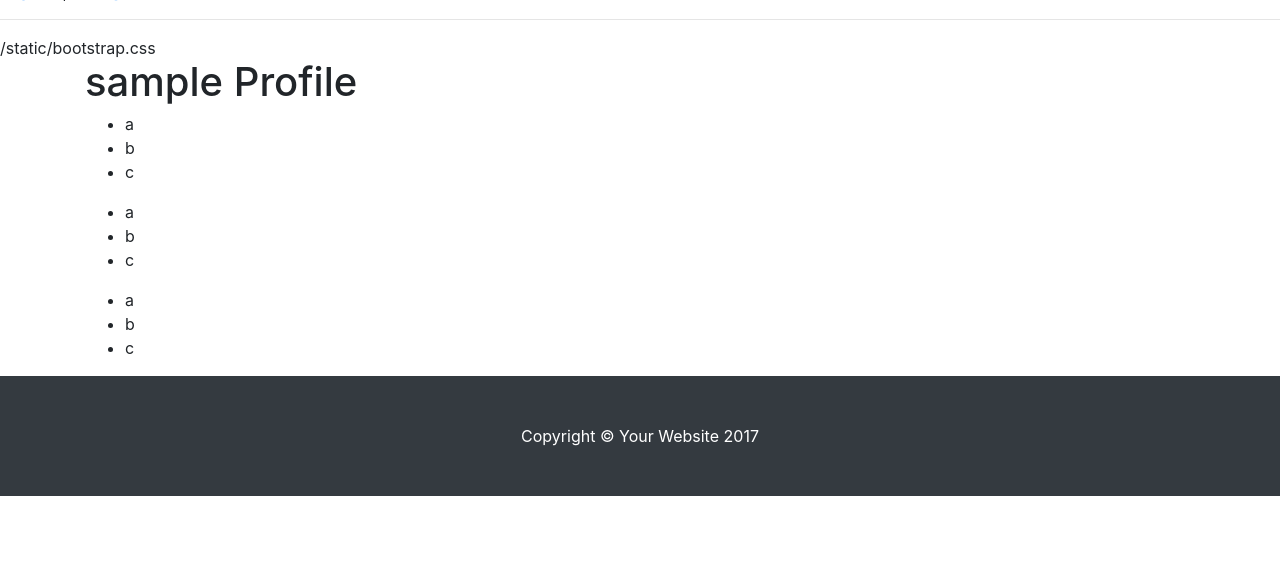
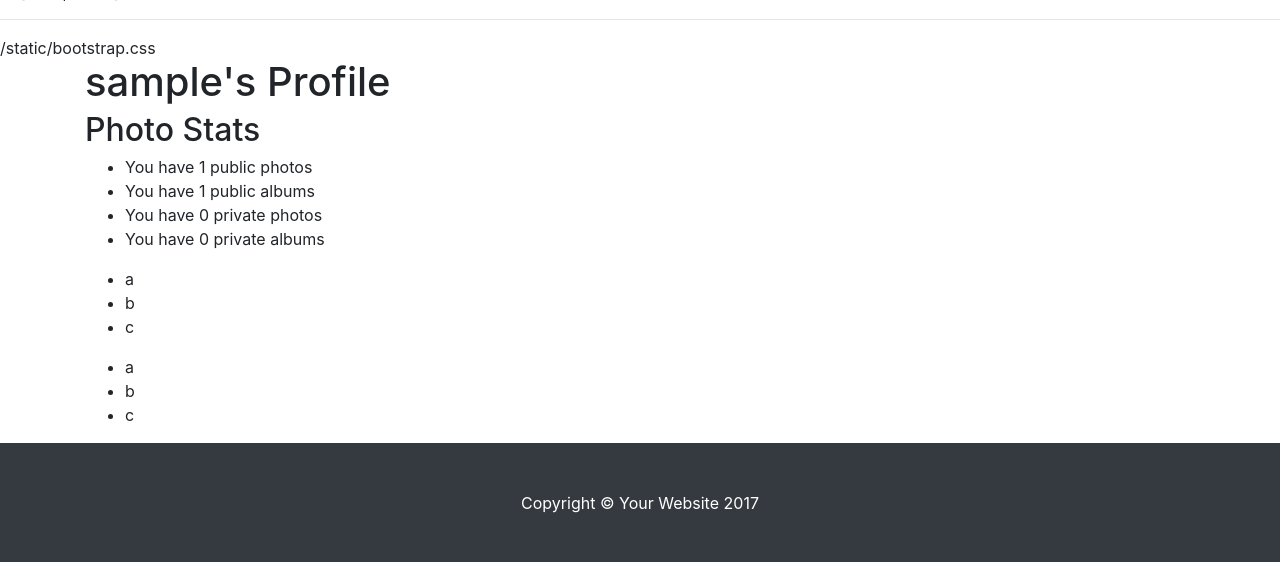
Before and after one commit to RJB888/django-imager, a Django app: page /profile in a window 1280 px wide. Shown: the part 61-623 px from the top of the page. Run offline with Django 3.2, Linux system fonts and the light colour scheme; a user stored in the database is signed in; tables that the repository leaves empty hold one stand-in row (values such as "Sample post"); some libraries are stand-ins or nearby versions.

Commit message:
edited models to add related name, worked on profile view to show stats about a users photos and albums

```diff
--- a/imagersite/imager_images/models.py
+++ b/imagersite/imager_images/models.py
@@ -20,7 +20,7 @@ class Photo(models.Model):
     date_modified = models.DateField(auto_now=True)
     date_published = models.DateField(auto_now_add=True)  # should set this to auto pop when published is set to public
     published = models.CharField(max_length=15, choices=PUBLISHED_CHOICES)
-    user = models.ForeignKey(ImagerProfile, on_delete=models.CASCADE)
+    user = models.ForeignKey(ImagerProfile, on_delete=models.CASCADE, related_name='photos')
     image = models.ImageField(upload_to='images', null=True)
 
 
@@ -33,9 +33,9 @@ class Album(models.Model):
     date_modified = models.DateField(auto_now=True)
     date_published = models.DateField(auto_now_add=True)
     published = models.CharField(max_length=15, choices=PUBLISHED_CHOICES)
-    user = models.ForeignKey(ImagerProfile, on_delete=models.CASCADE)
-    photo = models.ManyToManyField(Photo, blank=True)
-    cover = models.ForeignKey(Photo, related_name='+', blank=True)
+    user = models.ForeignKey(ImagerProfile, on_delete=models.CASCADE, related_name='album')
+    photo = models.ManyToManyField(Photo, blank=True, related_name='album')
+    cover = models.ForeignKey(Photo, related_name='cover', blank=True)
 
 
 # new stuff
--- a/imagersite/imager_profile/models.py
+++ b/imagersite/imager_profile/models.py
@@ -41,6 +41,6 @@ class ImagerProfile(models.Model):
         """."""
         return self.user.is_active
 
-    def __repr__(self):
-        """."""
-        print(self.user.first_name + ', ' + self.bio)
+    # def __repr__(self):
+    #     """."""
+    #     print(self.user.first_name + ', ' + self.bio)
--- a/imagersite/imager_profile/views.py
+++ b/imagersite/imager_profile/views.py
@@ -8,9 +8,26 @@ import pdb
 
 
 def proflie_view(request):
-    """."""
-    # template = loader.get_template('imagersite/base.html')
-    # response_body = template.render()
-    # return HttpResponse(response_body)
+    """Return how many uploaded private/public images/albums."""
+    public_photos = []
+    private_photos = []
+    public_albums = []
+    private_albums = []
+    my_photos = request.user.profile.photos.all()
+    my_albums = request.user.profile.album.all()
+    for photo in my_photos:
+        if photo.published == "PBL":
+            public_photos.append(photo)
+        else:
+            private_photos.append(photo)
+    for album in my_albums:
+        if album.published == "PBL":
+            public_albums.append(album)
+        else:
+            private_albums.append(album)
     # pdb.set_trace()
-    return render(request, 'imagersite/profile.html', {})
+    return render(request, 'imagersite/profile.html',
+                           {'pub_photos': public_photos,
+                            'priv_photos': private_photos,
+                            'pub_albums': public_albums,
+                            'priv_albums': private_albums})
--- a/imagersite/imagersite/templates/imagersite/base.html
+++ b/imagersite/imagersite/templates/imagersite/base.html
@@ -21,7 +21,7 @@
 
 
     {% if request.user.is_authenticated %}
-        <p>Logged in: {{ user.username }}</p>
+        <p>Logged in: <a href="{% url 'profile' %}">{{ user.username }}</a></p>
         <a href="{% url 'auth_logout' %}">Log out</a> |
         <a href="{% url 'auth_password_change' %}">Change Password</a>
     {% else %}
--- a/imagersite/imagersite/templates/imagersite/profile.html
+++ b/imagersite/imagersite/templates/imagersite/profile.html
@@ -1,14 +1,14 @@
 {% extends "imagersite/base.html" %}
 
 {% block content2 %}
-<h1>{{request.user.username}} Profile</h1>
+<h1>{{request.user.username}}'s Profile</h1>
 <div>
-    <h2></h2>
+    <h2>Photo Stats</h2>
     <ul>
-        <li>a</li>
-        <li>b</li>
-        <li>c</li>
-    </ul>
+        <li>You have {{ pub_photos|length }} public photos</li>
+        <li>You have {{ pub_albums|length }} public albums</li>
+        <li>You have {{ priv_photos|length }} private photos</li>
+        <li>You have {{ priv_albums|length }} private albums</li>
 </div>
 <div>
     <h2></h2>
--- a/imagersite/imagersite/urls.py
+++ b/imagersite/imagersite/urls.py
@@ -26,7 +26,7 @@ urlpatterns = [
     url(r'^$', views.home_view, name='homepage'),
     url(r'^accounts/', include('registration.backends.hmac.urls')),
     url(r'^login/', log_views.login),
-    url(r'^profile', proflie_view)
+    url(r'^profile', proflie_view, name='profile')
 ]
 
 if settings.DEBUG:
```
Also changed, not shown: imagersite/imager_images/migrations/0004_auto_20171128_2158.py (added), imagersite/imager_images/migrations/0005_auto_20171128_2202.py (added), imagersite/imager_images/migrations/0006_auto_20171128_2205.py (added).
